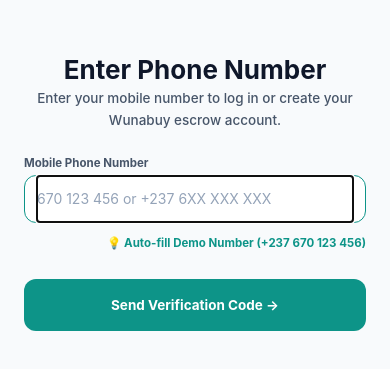
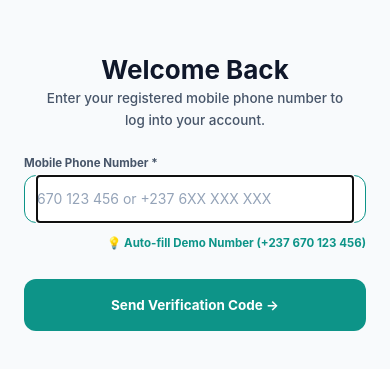
Before and after one commit to forku-brandon/wunabuy, a React Native app in the folder mobile/: screen /Login in a window 390 px wide. Shown: the part 225-594 px from the top of the page. Built offline with nearby package versions, Linux system fonts and the light colour scheme; no server answers.

Commit message:
feat(mobile): update authentication flow to separate Get Started registration flow (Phone -> OTP -> Name & Optional Address -> Login) and Log In flow (Phone -> OTP -> Login)

```diff
--- a/mobile/src/components/onboarding/WalkthroughCarousel.tsx
+++ b/mobile/src/components/onboarding/WalkthroughCarousel.tsx
@@ -76,11 +76,13 @@
 
 export interface WalkthroughCarouselProps {
   onComplete: () => void;
+  onGetStarted?: () => void;
   onSkip?: () => void;
 }
 
 export const WalkthroughCarousel: React.FC<WalkthroughCarouselProps> = ({
   onComplete,
+  onGetStarted,
   onSkip,
 }) => {
   const insets = useSafeAreaInsets();
@@ -99,6 +101,8 @@
   const handleNext = () => {
     if (activeIndex < ONBOARDING_SLIDES.length - 1) {
       flatListRef.current?.scrollToIndex({ index: activeIndex + 1 });
+    } else if (onGetStarted) {
+      onGetStarted();
     } else {
       onComplete();
     }
--- a/mobile/src/navigation/types.ts
+++ b/mobile/src/navigation/types.ts
@@ -2,8 +2,8 @@
 
 export type AuthStackParamList = {
   Welcome: undefined;
-  Login: undefined;
-  VerifyOTP: { phone: string };
+  Login: { mode?: 'register' | 'login' } | undefined;
+  VerifyOTP: { phone: string; mode?: 'register' | 'login' };
   Register: { phone: string };
 };
 
--- a/mobile/src/screens/auth/LoginScreen.tsx
+++ b/mobile/src/screens/auth/LoginScreen.tsx
@@ -5,8 +5,9 @@
 import { spacing, colors, borderRadius } from '@wunabuy/design-tokens';
 import { useSafeAreaInsets } from 'react-native-safe-area-context';
 
-export const LoginScreen = ({ navigation }: any) => {
+export const LoginScreen = ({ navigation, route }: any) => {
   const insets = useSafeAreaInsets();
+  const mode: 'register' | 'login' = route.params?.mode ?? 'login';
   const [phone, setPhone] = useState('');
   const [error, setError] = useState('');
   const [loading, setLoading] = useState(false);
@@ -42,7 +43,7 @@
       setToastMessage('OTP verification code sent!');
       setTimeout(() => {
         setLoading(false);
-        navigation.navigate('VerifyOTP', { phone: normalized });
+        navigation.navigate('VerifyOTP', { phone: normalized, mode });
       }, 500);
     } catch (err: any) {
       setLoading(false);
@@ -50,20 +51,24 @@
     }
   };
 
+  const isRegister = mode === 'register';
+
   return (
     <ScreenContainer contentContainerStyle={{ ...styles.container, paddingBottom: Math.max(insets.bottom + spacing.xl, spacing['3xl']) }}>
       <View style={styles.contentBox}>
         <View style={styles.header}>
           <Text variant="h1" bold align="center" style={styles.title}>
-            Enter Phone Number
+            {isRegister ? 'Create Your Account' : 'Welcome Back'}
           </Text>
           <Text variant="bodyMedium" secondary align="center" style={styles.subtitle}>
-            Enter your mobile number to log in or create your Wunabuy escrow account.
+            {isRegister
+              ? 'Enter your mobile phone number to receive a 6-digit OTP verification code.'
+              : 'Enter your registered mobile phone number to log into your account.'}
           </Text>
         </View>
 
         <Input
-          label="Mobile Phone Number"
+          label="Mobile Phone Number *"
           placeholder="670 123 456 or +237 6XX XXX XXX"
           keyboardType="phone-pad"
           value={phone}
--- a/mobile/src/screens/auth/RegisterScreen.tsx
+++ b/mobile/src/screens/auth/RegisterScreen.tsx
@@ -72,10 +72,10 @@
       <View style={styles.contentBox}>
         <View style={styles.header}>
           <Text variant="h1" bold align="center" style={styles.title}>
-            Enter Your Details
+            Complete Your Profile
           </Text>
           <Text variant="bodyMedium" secondary align="center" style={styles.subtitle}>
-            Welcome to Wunabuy! Enter your name to start buying safely with 48h escrow protection.
+            Enter your name and optional delivery address to finish setting up your account.
           </Text>
         </View>
 
@@ -101,7 +101,7 @@
         />
 
         <Button
-          title="Complete & Go to Home →"
+          title="Complete Registration & Log In →"
           variant="primary"
           loading={loading}
           onPress={handleSubmit}
--- a/mobile/src/screens/auth/VerifyOTPScreen.tsx
+++ b/mobile/src/screens/auth/VerifyOTPScreen.tsx
@@ -13,6 +13,7 @@
 export const VerifyOTPScreen = ({ navigation, route }: any) => {
   const { t } = useTranslation();
   const phone = route.params?.phone ?? '+237670000000';
+  const mode: 'register' | 'login' = route.params?.mode ?? 'login';
   const insets = useSafeAreaInsets();
   const { setAuth } = useAuthStore();
 
@@ -40,7 +41,15 @@
     setError('');
 
     try {
-      // Authenticate user directly for the account linked to this phone number
+      if (mode === 'register') {
+        // Phone number verified -> Move to user profile setup (name & address)
+        setLoading(false);
+        setToastMessage('Phone number verified!');
+        setTimeout(() => {
+          navigation.navigate('Register', { phone });
+        }, 400);
+      } else {
+        // Login mode -> Authenticate existing user directly
         const authenticatedUser = {
           id: 'user_' + phone.replace(/[^0-9]/g, ''),
           phone: phone,
@@ -71,6 +80,7 @@
         setAuth(authenticatedUser, accessToken, refreshToken);
         setLoading(false);
         setToastMessage('Phone verified! Logged into account.');
+      }
     } catch (err: any) {
       setLoading(false);
       setError(err?.message || 'Invalid verification code. Please check and try again.');
--- a/mobile/src/screens/auth/WelcomeScreen.tsx
+++ b/mobile/src/screens/auth/WelcomeScreen.tsx
@@ -6,16 +6,22 @@
 export const WelcomeScreen = ({ navigation }: any) => {
   const { setHasCompletedTutorial } = useOnboardingStore();
 
-  const handleComplete = () => {
+  const handleGetStarted = () => {
     setHasCompletedTutorial(true);
-    navigation.navigate('Login');
+    navigation.navigate('Login', { mode: 'register' });
+  };
+
+  const handleLogin = () => {
+    setHasCompletedTutorial(true);
+    navigation.navigate('Login', { mode: 'login' });
   };
 
   return (
     <ScreenContainer scrollable={false} padded={false}>
       <WalkthroughCarousel
-        onComplete={handleComplete}
-        onSkip={handleComplete}
+        onGetStarted={handleGetStarted}
+        onComplete={handleLogin}
+        onSkip={handleGetStarted}
       />
     </ScreenContainer>
   );
```
Lines whose indentation alone changed are shown as unchanged.
